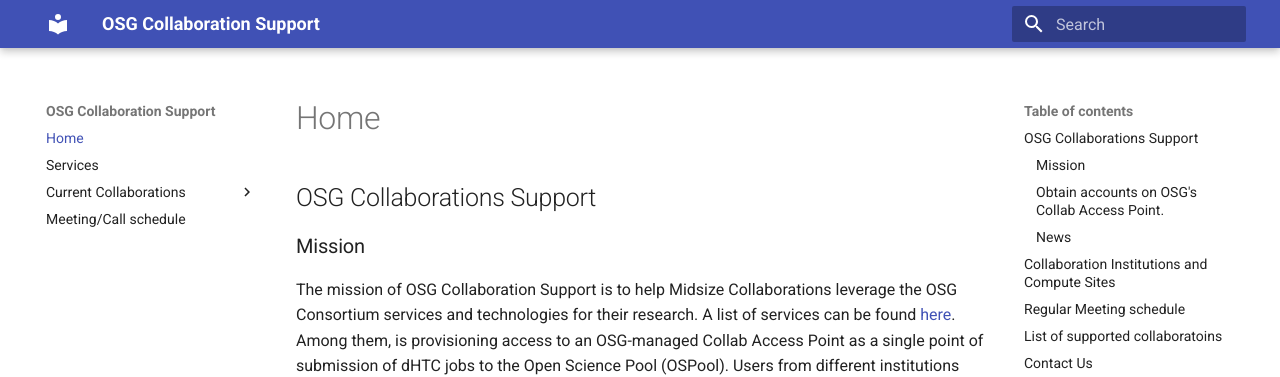
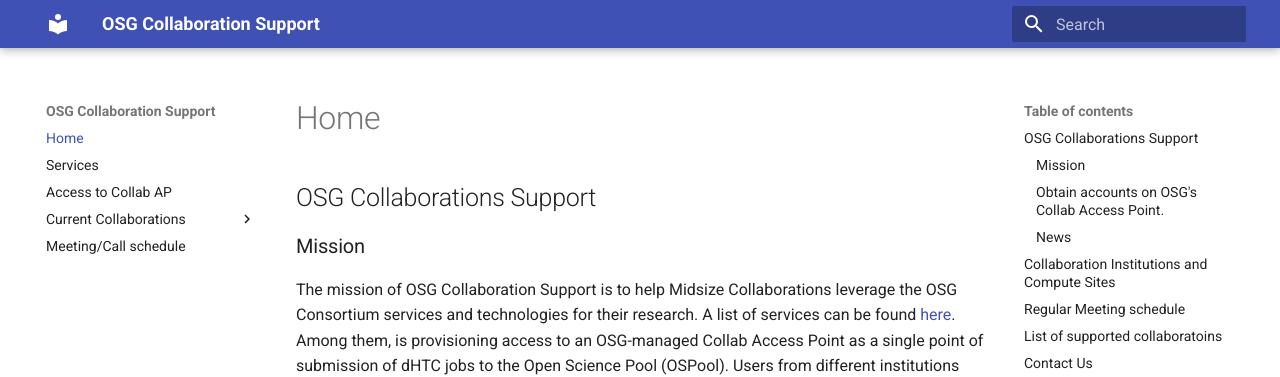
Before and after one commit to osg-htc/collaboration-support, an MkDocs documentation site: the page built from docs/index.md, in a window 1280 px wide. Shown: the top 377 px of the page. Built offline with MkDocs 1.6.1 and Material for MkDocs 9.7.7, drawn with Linux system fonts in a browser that asks for light colours.

Commit message:
Update mkdocs.yml

```diff
--- a/mkdocs.yml
+++ b/mkdocs.yml
@@ -9,6 +9,7 @@
 nav:
   - Home: 'index.md'
   - Services: 'misc/services.md'
+  - Access to Collab AP: 'misc/onboard.md'
   - Current Collaborations:
     - Overview: 'projects/project-list.md'
     - REDTOP: 'projects/Redtop.md'
```
